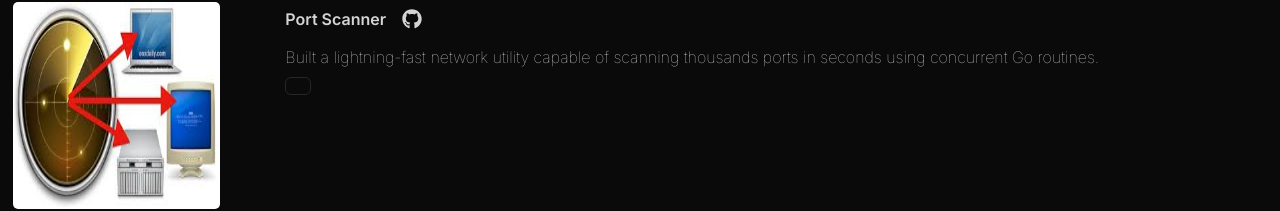
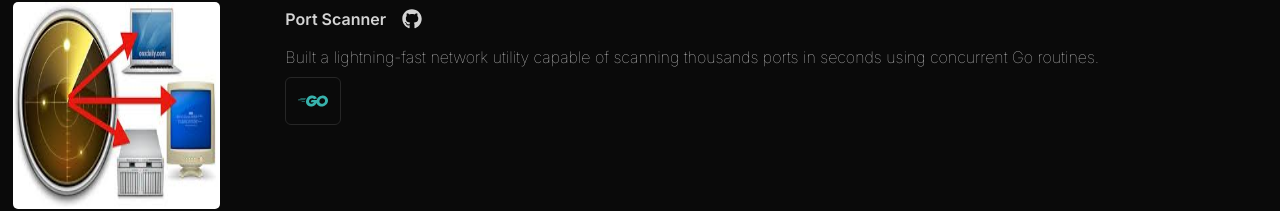
Before and after one commit to MilkiyasGebru/milkiyas-portfolio, a Next.js app: page / in a window 1280 px wide. Shown: the part 4258-4469 px from the top of the page. Built offline with nearby package versions, Linux system fonts and the light colour scheme.

Commit message:
Added the GO logo image, and update the resume

```diff
--- a/components/Project.jsx
+++ b/components/Project.jsx
@@ -14,7 +14,8 @@ import {
     SiTypescript,
     SiPostgresql,
     SiSequelize,
-    SiJsonwebtokens
+    SiJsonwebtokens,
+    SiGo
 } from "react-icons/si";
 import {BiLogoNodejs, BiLogoPython} from "react-icons/bi";
 import { FaGithub,FaYoutube, FaExternalLinkAlt} from "react-icons/fa";
@@ -99,6 +100,8 @@ export default function Project(){
                                                     return <SiSequelize style={{ color: "#1572B6" }} />;
                                                 case 'jwt':
                                                     return <SiJsonwebtokens style={{ color: "#FB544E" }} />;
+                                                case 'go':
+                                                    return <SiGo style={{ color: "#38B2AC" }}/>
                                                 default:
                                                     return null; // Handle cases where the technology is not recognized
                                             }
```
Also changed, not shown: 1 other file (tests, documents, lock files or other folders).
